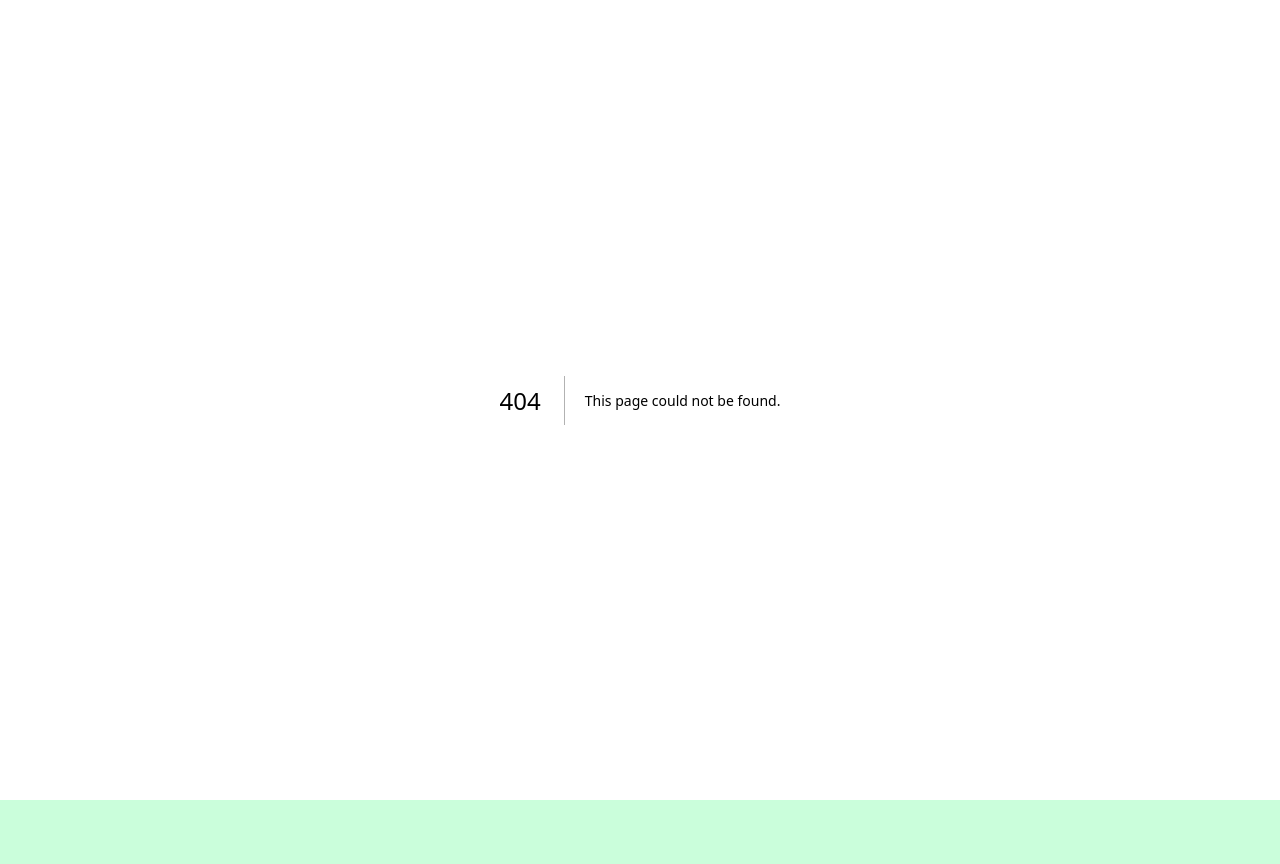
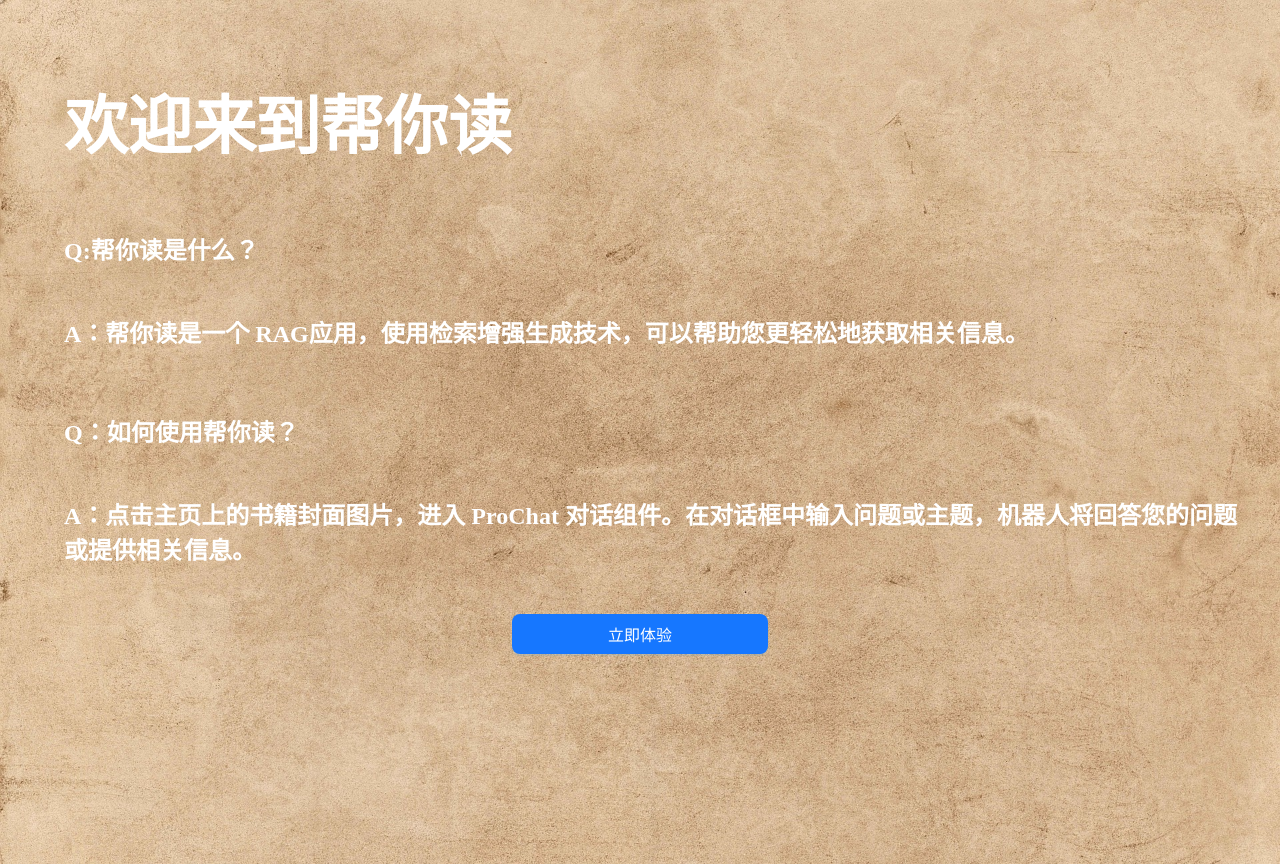
Before and after one commit to 222chaos/RAGQ-ASystem, a Next.js app: page /WelcomePage in a window 1280 px wide. Before the commit this address had no page. Before the commit the page ends 800 px from the top, so only its background shows below. Built offline with nearby package versions, Linux system fonts and the light colour scheme.

Commit message:
提升用户体验： 添加欢迎界面  修改左右按钮  修改标题

```diff
--- a/package.json
+++ b/package.json
@@ -23,6 +23,7 @@
     "react": "18.2.0",
     "react-dom": "18.2.0",
     "react-slick": "^0.30.2",
+    "react-spring": "^9.7.3",
     "slick-carousel": "^1.6.0",
     "transformers": "^3.1.0",
     "uuid": "^9.0.1"
--- a/src/pages/CenterMode.module.css
+++ b/src/pages/CenterMode.module.css
@@ -2,7 +2,8 @@
   width: 80%;
   margin: 0 auto;
   background: #abcdef;
-  border: 1px solid rgb(98, 98, 98); /* 给容器添加黑色边框 */
+  border: 1px solid rgb(98, 98, 98);
+  border-radius: 10px;
 }
 
 .slider-item {
@@ -28,7 +29,7 @@
 .leftArrow,
 .rightArrow {
   position: absolute;
-  top: 50.5%;
+  top: 54%;
   transform: translateY(-50%);
   cursor: pointer;
 }
--- /dev/null
+++ b/src/pages/WelcomePage.js
@@ -0,0 +1,67 @@
+import React from "react";
+import { useSpring, animated } from "react-spring";
+import { Button } from "antd";
+
+const calc = (x, y) => [
+  -(y - window.innerHeight / 2) / 2000,
+  (x - window.innerWidth / 2) / 2000,
+  1,
+];
+const trans = (x, y, s) =>
+  `perspective(600px) rotateX(${x}deg) rotateY(${y}deg) scale(${s})`;
+
+const WelcomePage = ({ setClick }) => {
+  const [props, set] = useSpring(() => ({
+    xys: [0, 0, 1],
+    config: { mass: 5, tension: 350, friction: 40 },
+  }));
+
+  const handleClick = () => {
+    setClick(true); // 点击按钮后设置 click 状态为 true
+  };
+
+  return (
+    <animated.div
+      style={{
+        transform: props.xys.interpolate(trans),
+        background: `url(/background6.jpg)`,
+        backgroundSize: "cover",
+        height: "100vh",
+        color: "#ffffff", // 统一字体颜色
+        display: "flex",
+        alignItems: "flex-start", // 垂直居顶对齐
+        justifyContent: "flex-start", // 水平居左对齐
+        flexDirection: "column",
+        padding: "2rem", // 添加内边距
+      }}
+      onMouseMove={({ clientX: x, clientY: y }) => set({ xys: calc(x, y) })}
+      onMouseLeave={() => set({ xys: [0, 0, 1] })}
+    >
+      <div style={{ marginLeft: "2rem" }}>
+        <h1 style={{ fontSize: "4rem", marginBottom: "4rem" }}>
+          欢迎来到帮你读
+        </h1>
+        <h2 style={{ marginBottom: "3rem" }}>Q:帮你读是什么？</h2>
+        <h2 style={{ marginBottom: "4rem" }}>
+          A：帮你读是一个
+          RAG应用，使用检索增强生成技术，可以帮助您更轻松地获取相关信息。
+        </h2>
+        <h2 style={{ marginBottom: "3rem" }}>Q：如何使用帮你读？</h2>
+        <h2 style={{ marginBottom: "3rem" }}>
+          A：点击主页上的书籍封面图片，进入 ProChat
+          对话组件。在对话框中输入问题或主题，机器人将回答您的问题或提供相关信息。
+        </h2>
+      </div>
+      <Button
+        type="primary"
+        size="large"
+        style={{ margin: "0 auto", width: "20vw" }}
+        onClick={handleClick} // 添加点击事件处理程序
+      >
+        立即体验
+      </Button>
+    </animated.div>
+  );
+};
+
+export default WelcomePage;
--- a/src/styles/globals.css
+++ b/src/styles/globals.css
@@ -3,4 +3,5 @@ html {
   margin: 0;
   padding: 0;
   background-color: #cafedb;
+  overflow: hidden;
 }
```
Also changed, not shown: src/pages/Modal.js (added, +31 -0 lines), src/pages/Notification.js (added, +36 -0 lines), src/pages/index.js (+30 -28 lines), public/background6.jpg (added), 1 other file (tests, documents, lock files or other folders).
